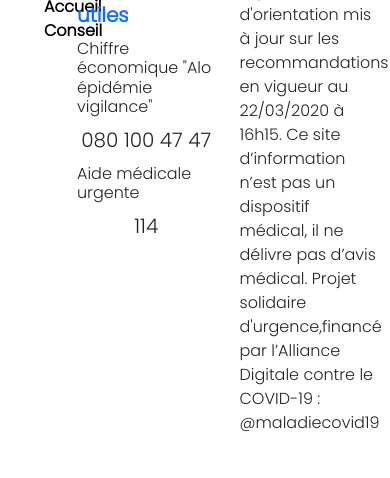
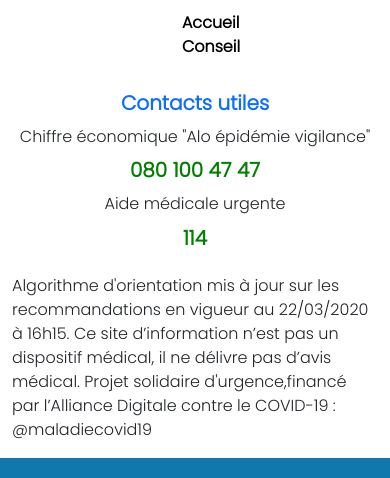
Before and after one commit to lahlaliwassim2/Test-COVID-19, a PHP site: page /error.php in a window 390 px wide. Shown: the part 644-1122 px from the top of the page. Before the commit the page ends 1076 px from the top, so only its background shows below. Run offline with PHP 8.4, Linux system fonts and the light colour scheme; some libraries are stand-ins or nearby versions.

Commit message:
error page are done

```diff
--- a/css/style.css
+++ b/css/style.css
@@ -29,3 +29,11 @@ nav .nav-link:hover{
 .error404 {
     width: 50vw;
 }
+
+.phoneNum{
+    color: green;
+}
+.footer-line{
+    background-color: #1078AD;
+    height: 20px;
+}
--- a/error.php
+++ b/error.php
@@ -6,7 +6,7 @@
 
     <?php include './components/header.php'; ?>
     <div class="container-fluid">
-        <div class="error_area d-flex flex-column align-items-center">
+        <div class="error_area d-flex mt-5 flex-column align-items-center">
             <img class="error404 w-50" src="assets/img/error404.svg" alt="" />
             <h3 class="text-primary mt-4 mb-2">Tu Es Perdu</h3>
             <a href="index.html">
@@ -15,8 +15,8 @@
                 </button></a>
             <img class="mb-3" src="assets/img/ministre.svg" alt="" />
         </div>
-        <div class="row mt-5">
-            <div class="col-2 mt-3 ga">
+        <div class="row mt-3 d-flex justify-content-center">
+            <div class="col-12 col-md-2 mt-3 d-flex justify-content-center">
                 <ul>
                     <a class="text-black fw-bold text-decoration-none list-unstyled" href="index.html">
                         <li>Accueil</li>
@@ -26,14 +26,14 @@
                     </a>
                 </ul>
             </div>
-            <div class="col-5 d-flex gap-1 align-items-center flex-column">
+            <div class="col-12 col-md-5  mt-3 d-flex gap-1 align-items-center flex-column">
                 <h5 class="fw-bold text-primary">Contacts utiles</h5>
                 <h6>Chiffre économique "Alo épidémie vigilance"</h6>
-                <h5 class="phoneNum">080 100 47 47</h5>
+                <h5 class="phoneNum fw-bold">080 100 47 47</h5>
                 <h6>Aide médicale urgente</h6>
-                <h5 class="phoneNum">114</h5>
+                <h5 class="phoneNum fw-bold">114</h5>
             </div>
-            <div class="col-5">
+            <div class="mt-3 col-12 col-md-5  d-flex">
                 <p>
                     Algorithme d'orientation mis à jour sur les recommandations en
                     vigueur au 22/03/2020 à 16h15. Ce site d’information n’est pas un
--- a/index.php
+++ b/index.php
@@ -34,7 +34,9 @@ include('components/head.php');
             <div class="btn btn-primary w-75">Demarer le test</div>
         </div>
     </div>
-    <script src="https://cdn.jsdelivr.net/npm/bootstrap@5.1.3/dist/js/bootstrap.bundle.min.js" integrity="sha384-ka7Sk0Gln4gmtz2MlQnikT1wXgYsOg+OMhuP+IlRH9sENBO0LRn5q+8nbTov4+1p" crossorigin="anonymous"></script>
+    <script src="https://cdn.jsdelivr.net/npm/bootstrap@5.1.3/dist/js/bootstrap.bundle.min.js"
+        integrity="sha384-ka7Sk0Gln4gmtz2MlQnikT1wXgYsOg+OMhuP+IlRH9sENBO0LRn5q+8nbTov4+1p" crossorigin="anonymous">
+    </script>
 </body>
 
 </html>
```
